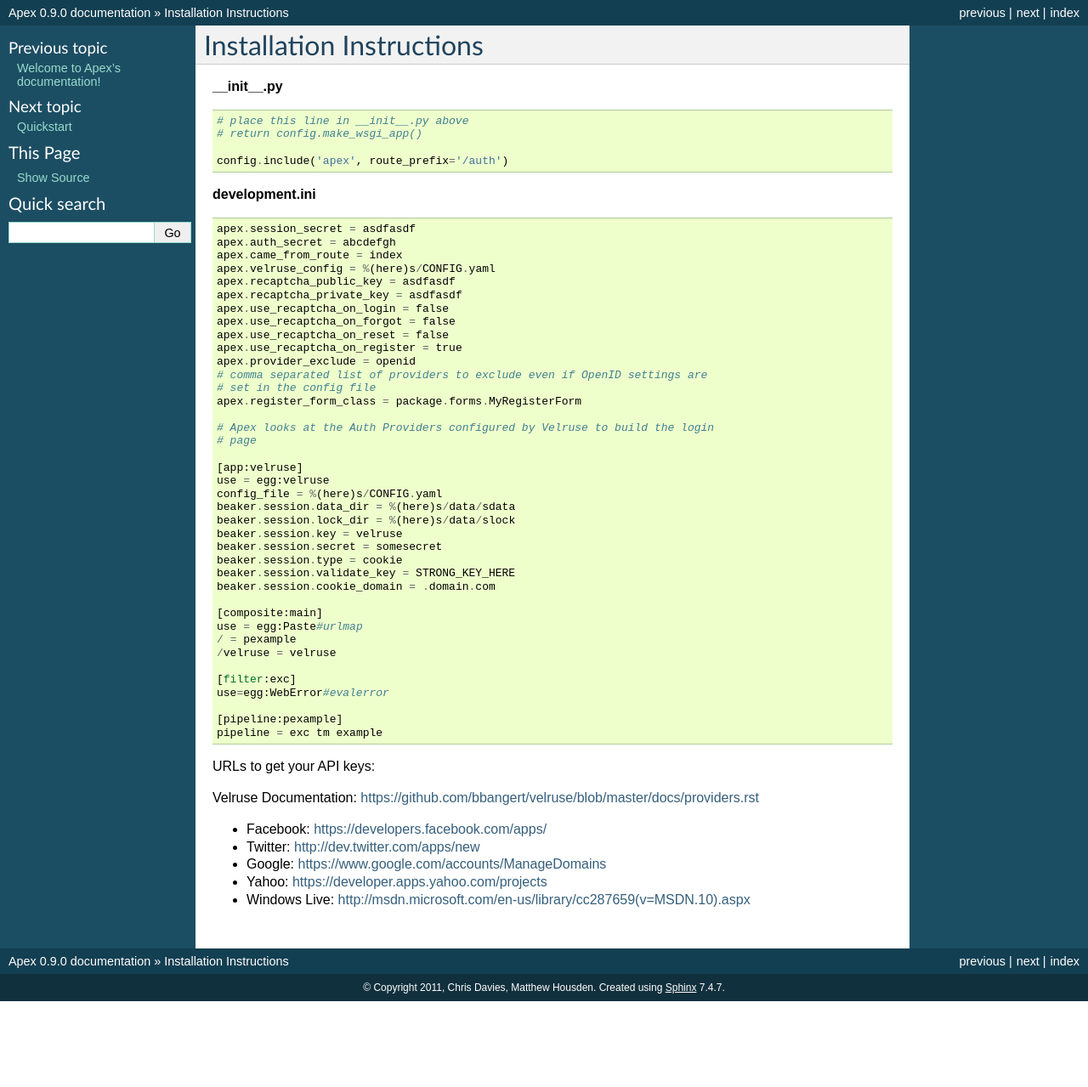
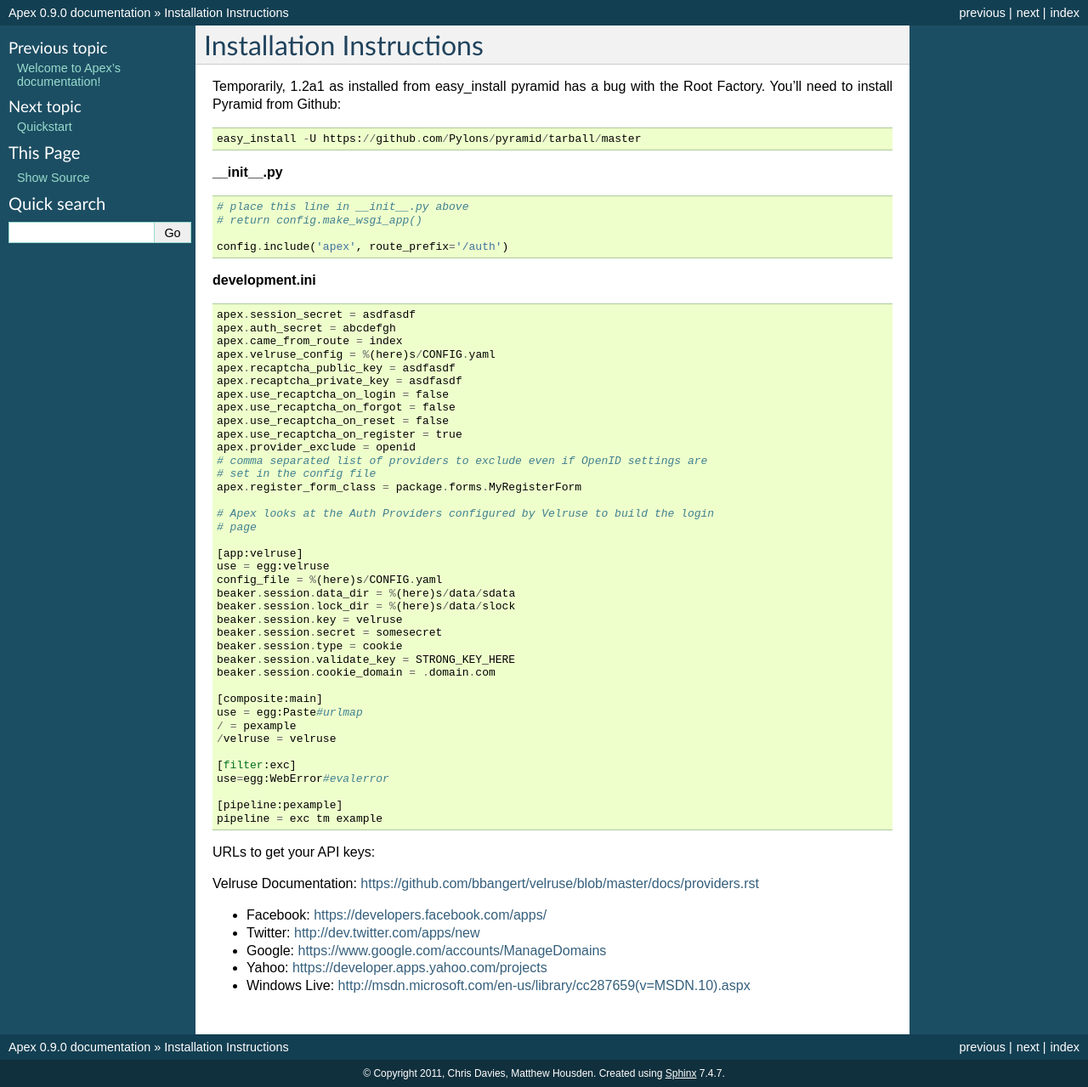
Before and after one commit to cd34/apex, a Sphinx documentation site: the page built from docs/source/INSTALL.rst, in a window 1280 px wide. Shown: the whole page at 85% size. Built offline with Sphinx 7.4.7, drawn with Linux system fonts in a browser that asks for light colours; before the commit the page ends 1178 px from its top, so only the background shows below that.

Commit message:
require Pyramid from Github until 1.2a2 is pushed due to RootFactory issue

```diff
--- a/docs/source/INSTALL.rst
+++ b/docs/source/INSTALL.rst
@@ -1,5 +1,12 @@
 Installation Instructions
 =========================
+
+Temporarily, 1.2a1 as installed from easy_install pyramid has a bug with
+the Root Factory. You'll need to install Pyramid from Github:
+
+::
+
+    easy_install -U https://github.com/Pylons/pyramid/tarball/master
 
 **__init__.py**
 
```
Also changed, not shown: docs/source/QUICKSTART.rst (+7 -0 lines).
